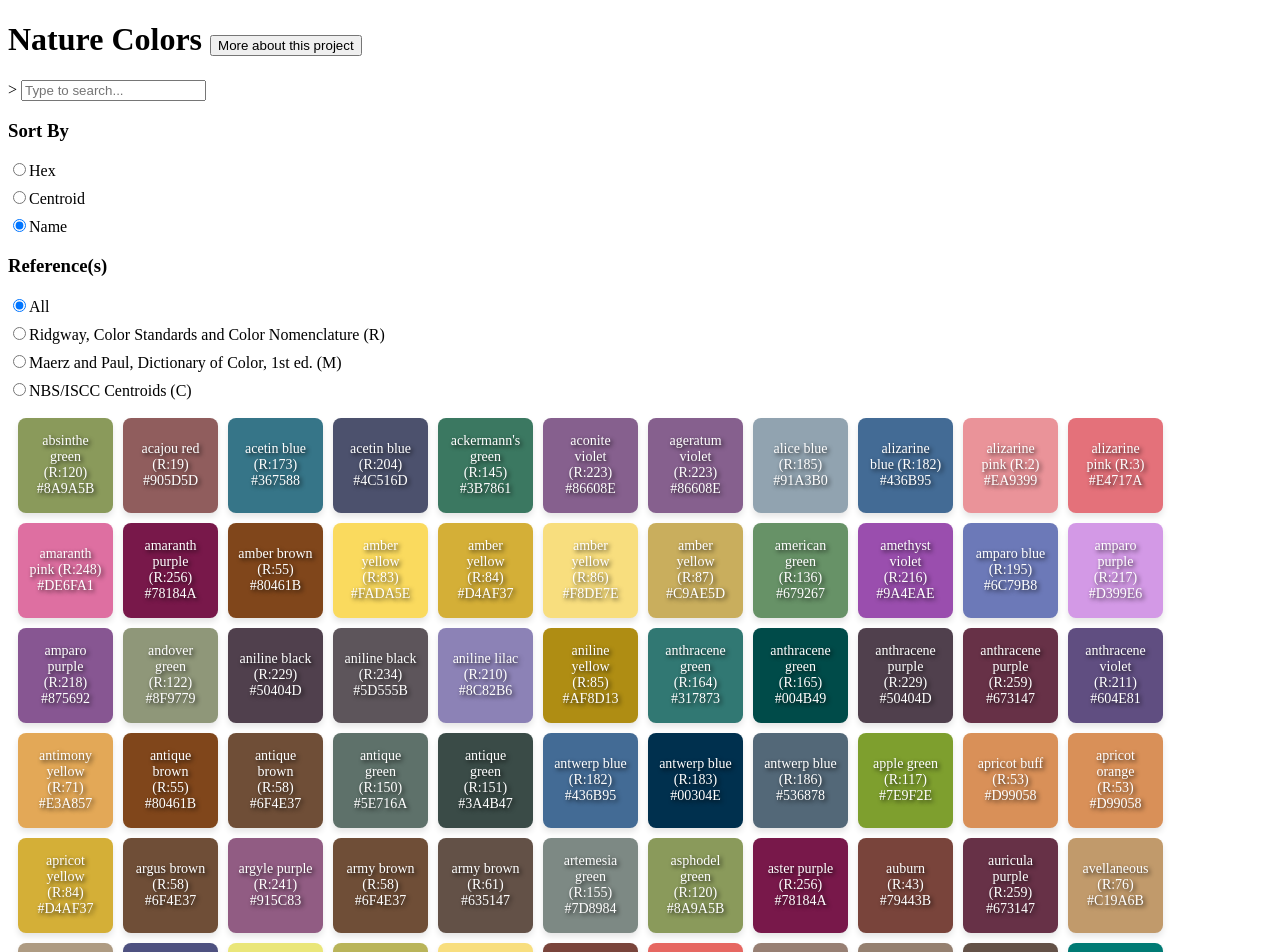
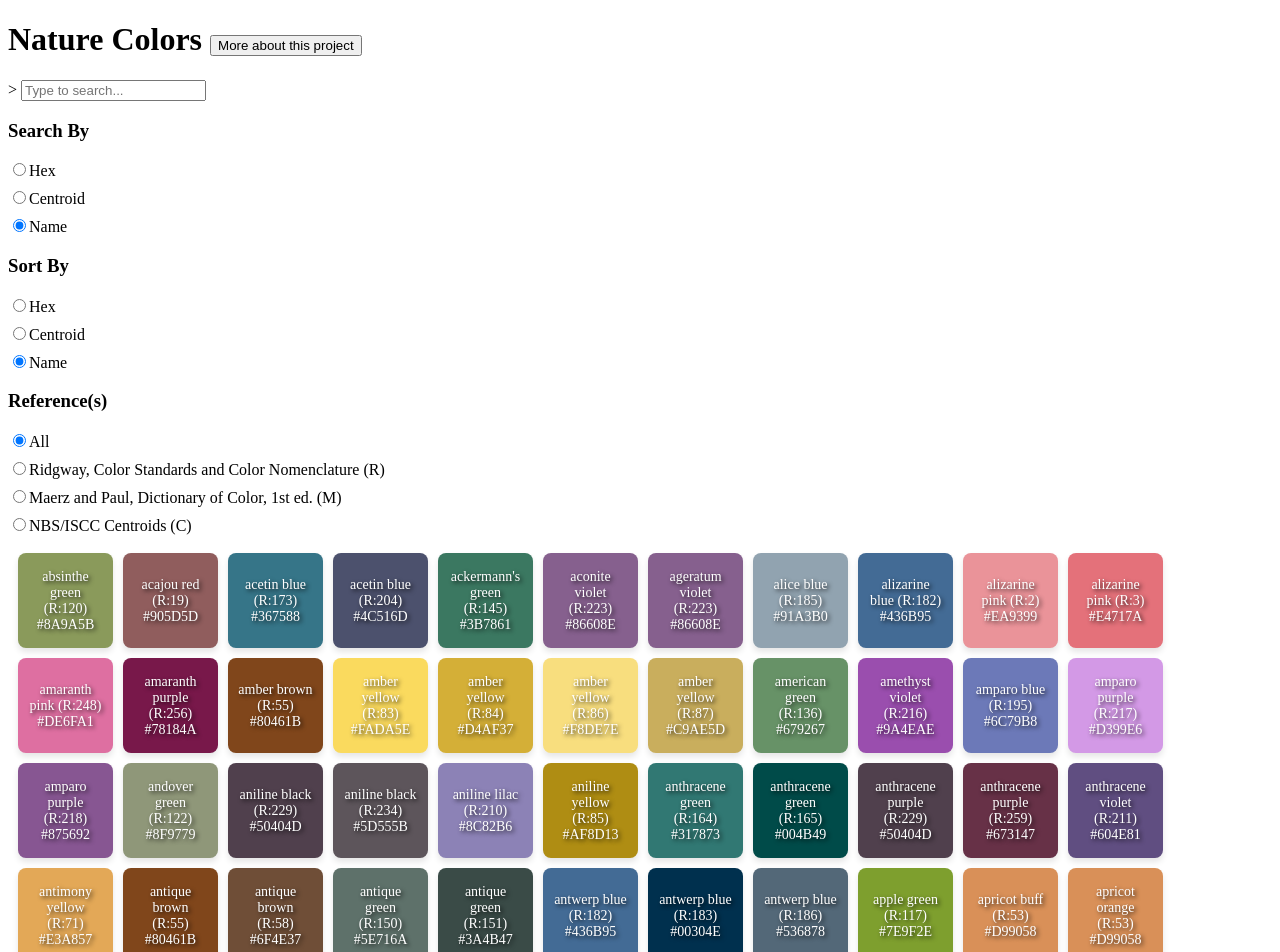
Before and after one commit to thefungiz/nature-colors, a React (Vite) app: page / in a window 1280 px wide. Shown: the top 952 px of the page. Built offline with nearby package versions, Linux system fonts and the light colour scheme.

Commit message:
added search by toggle

```diff
--- a/src/components/App.tsx
+++ b/src/components/App.tsx
@@ -2,7 +2,7 @@ import React, { useEffect, useState } from 'react';
 import SearchBox from './SearchBox';
 import ColorBoxDisplay from './ColorDisplay';
 import { getColors, sortByCentroid, sortByHex } from '../service/color-service';
-import { Options, SimpleRow, SortBy } from '../types';
+import { Options, SearchBy, SimpleRow, SortBy } from '../types';
 import RadioBox from './RadioBox';
 
 const aboutThis = `This project is a spin off of jaffer's research into what we know about colors throughout history transposing into the digital space.
@@ -13,6 +13,7 @@ const App: React.FC = () => {
   const [data, setData] = useState<SimpleRow[]>(sortByHex(getColors(Options.All)));
   const [selectedOption, setSelectedOption] = useState<Options>(Options.All);
   const [sortBy, setSortBy] = useState<SortBy>(SortBy.Name);
+  const [searchBy, setSearchBy] = useState<SearchBy>(SearchBy.Name);
 
   const handleOptionChange = (value: Options) => {
     setSelectedOption(value);
@@ -22,6 +23,16 @@ const App: React.FC = () => {
     setSortBy(value);
   };
 
+  const handleSearchByChange = (value: SearchBy) => {
+    setSearchBy(value);
+  };
+
+  const searchByToFunc: Record<SearchBy, (value: SimpleRow, index: number, array: SimpleRow[]) => unknown> = {
+    [SearchBy.Name]: x => x.name.toLowerCase().includes(query),
+    [SearchBy.Hex]: x => x.hex.toLowerCase().includes(query),
+    [SearchBy.Centroid]: x => x.centroidNumber.includes(query),
+  };
+
   const sortByToFunc: Record<SortBy, (rows: SimpleRow[]) => SimpleRow[]> = {
     [SortBy.Name]: (rows) => rows,
     [SortBy.Hex]: (rows) => sortByHex(rows),
@@ -29,7 +40,7 @@ const App: React.FC = () => {
   };
 
   useEffect(() => {
-    const colors = query === '' ? getColors(selectedOption) : getColors(selectedOption, x => x.name.toLowerCase().includes(query) || x.hex.includes(query))
+    const colors = query === '' ? getColors(selectedOption) : getColors(selectedOption, searchByToFunc[searchBy])
     setData(sortByToFunc[sortBy](colors));
   }, [query, selectedOption, sortBy]);
 
@@ -37,6 +48,12 @@ const App: React.FC = () => {
     <div>
       <h1>Nature Colors <button onClick={() => alert(aboutThis)}>More about this project</button></h1>
       <SearchBox query={query} setQuery={(value) => setQuery(value.toString().toLowerCase())} />
+      <RadioBox
+        name="Search By"
+        options={SearchBy}
+        selectedOption={searchBy}
+        onChange={handleSearchByChange}
+      />
       <RadioBox
         name="Sort By"
         options={SortBy}
--- a/src/types.ts
+++ b/src/types.ts
@@ -29,3 +29,9 @@ export enum SortBy {
     Centroid = "Centroid",
     Name = "Name"
 }
+
+export enum SearchBy {
+    Hex = "Hex",
+    Centroid = "Centroid",
+    Name = "Name"
+}
```
